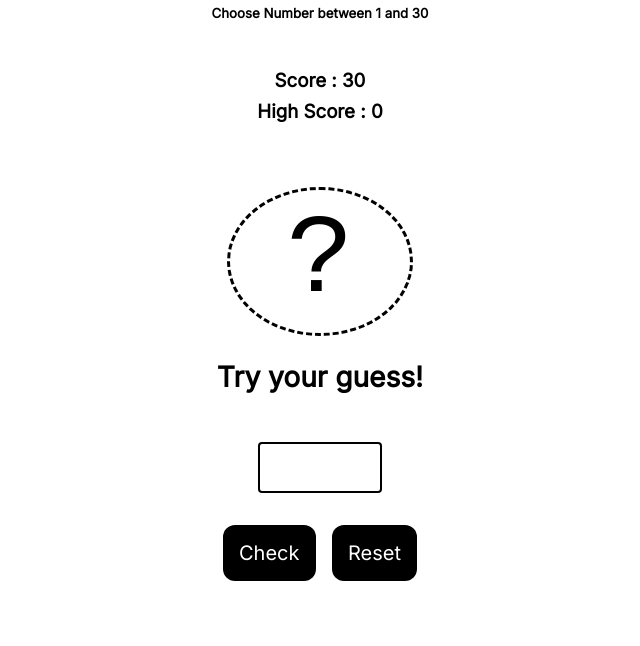
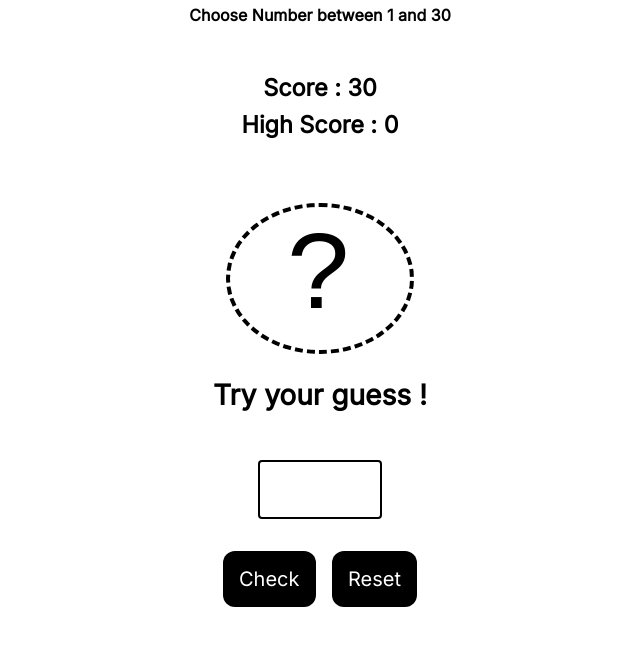
Before and after one commit to jerrycodes29/guess-the-number, a plain HTML site: page index.html in a window 1280 px wide. Shown: the part 106-752 px from the top of the page, without its empty margins (320-960 px from the left). Drawn offline with Linux system fonts and the light colour scheme.

Commit message:
Added script.js

```diff
--- a/index.html
+++ b/index.html
@@ -10,7 +10,7 @@
     <body>
         <div class="heading">
             <h1>Guess The Number?</h1>
-            <h5>Choose Number between 1 and 30</h5>
+            <h4>Choose Number between 1 and 30</h4>
         </div>
 
         <div class="panel">
@@ -20,7 +20,7 @@
             </div>
             <div class="number-panel">
                 <div class="number">?</div>
-                <h3 class="message">Try your guess!</h3>
+                <h3 class="message">Try your guess !</h3>
             </div>
         </div>
 
@@ -31,5 +31,7 @@
                 <button type="button" class="btn">Reset</button>
             </div>
         </div>
+
+        <script src="script.js" defer></script>
     </body>
 </html>
--- a/script.js
+++ b/script.js
@@ -0,0 +1 @@
+'use strict'
--- a/style.css
+++ b/style.css
@@ -33,6 +33,7 @@
     text-align: center;
 }
 .score-panel {
+    font-size: 1.25rem;
     gap: 0.5rem;
 }
 .number-panel {
@@ -41,7 +42,7 @@
 }
 .number {
     border-radius: 100%;
-    border: 3px dashed #000000;
+    border: 4px dashed #000000;
     font-family: 'Courier New', Courier, monospace;
     font-size: 7rem;
     padding: 0.5rem 3.5rem;
@@ -55,7 +56,7 @@
     border: 2px solid #000000;
     font-size: 2rem;
     outline: none;
-    padding: 0.25rem;
+    padding: 0.5rem 0.25rem;
     text-align: center;
     width: 7rem;
 }
```
Also changed, not shown: 1 other file.
